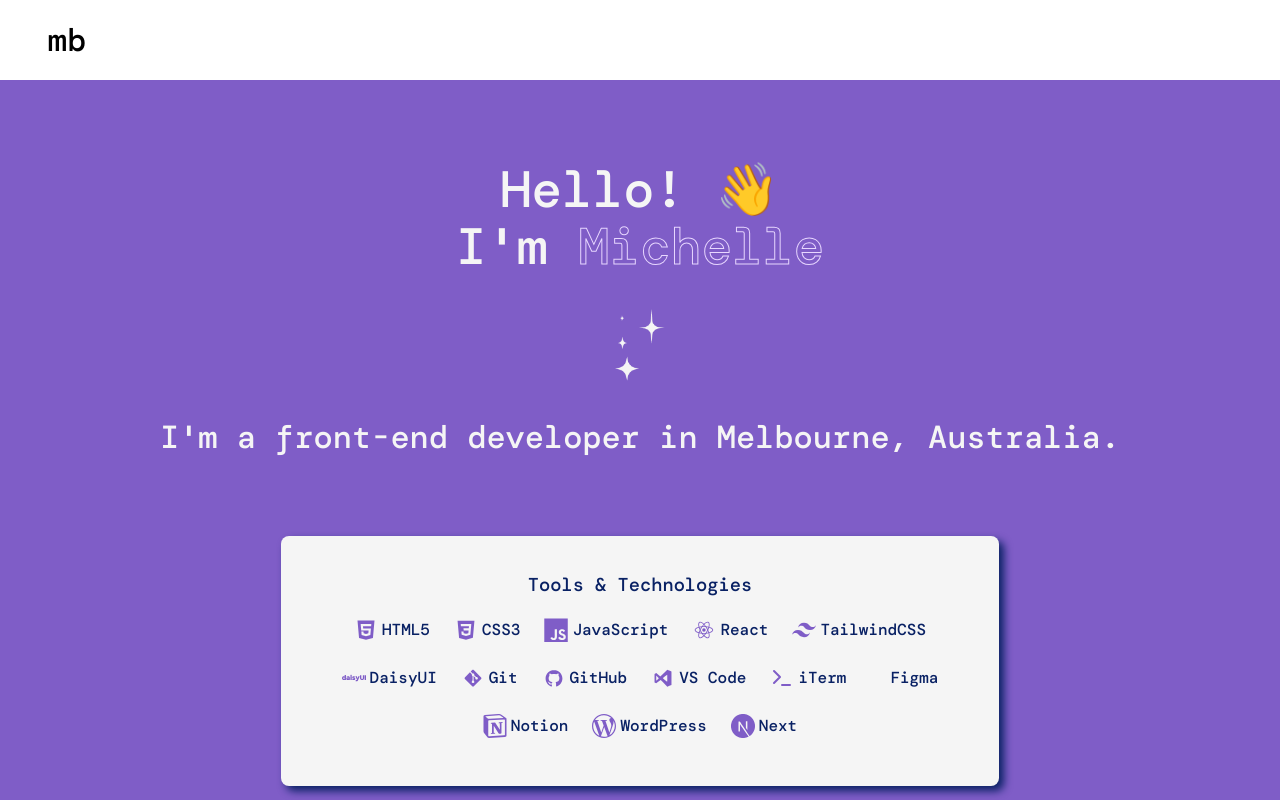
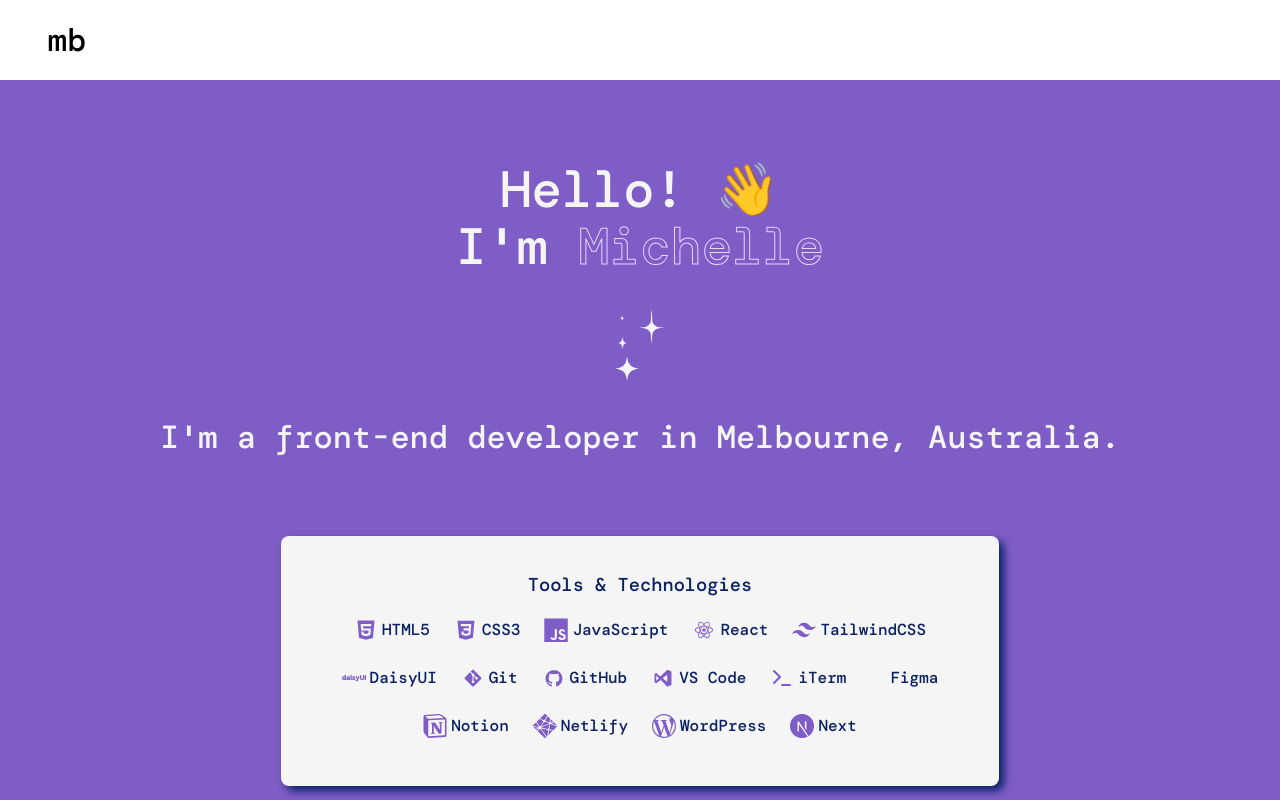
Before and after one commit to mchlol/portfolio-23, a React (Vite) app: page / in a window 1280 px wide. Shown: the top 800 px of the page. Built offline with nearby package versions, Linux system fonts and the light colour scheme; some icons are missing.

Commit message:
add netlify to tools

```diff
--- a/src/components/Hero.jsx
+++ b/src/components/Hero.jsx
@@ -2,7 +2,7 @@ import React from "react";
 import SparksSmall from '../assets/sparks-small.png'
 import { FaFigma } from "react-icons/fa6";
 import { DiHtml5, DiCss3, DiJsBadge, DiReact, DiVisualstudio, DiGit, DiGithubBadge } from "react-icons/di";
-import { SiNextdotjs, SiDaisyui, SiTailwindcss, SiWordpress, SiNotion } from "react-icons/si";
+import { SiNextdotjs, SiDaisyui, SiTailwindcss, SiWordpress, SiNotion, SiNetlify } from "react-icons/si";
 import { FiTerminal } from "react-icons/fi";
 
 
@@ -41,7 +41,7 @@ export default function Hero() {
                     <span><FiTerminal /> iTerm</span>
                     <span><FaFigma /> Figma</span>
                     <span><SiNotion /> Notion</span>
-
+                    <span><SiNetlify /> Netlify</span>
                     <span><SiWordpress /> WordPress</span>
                     <span><SiNextdotjs /> Next</span>
                 </div>
```
